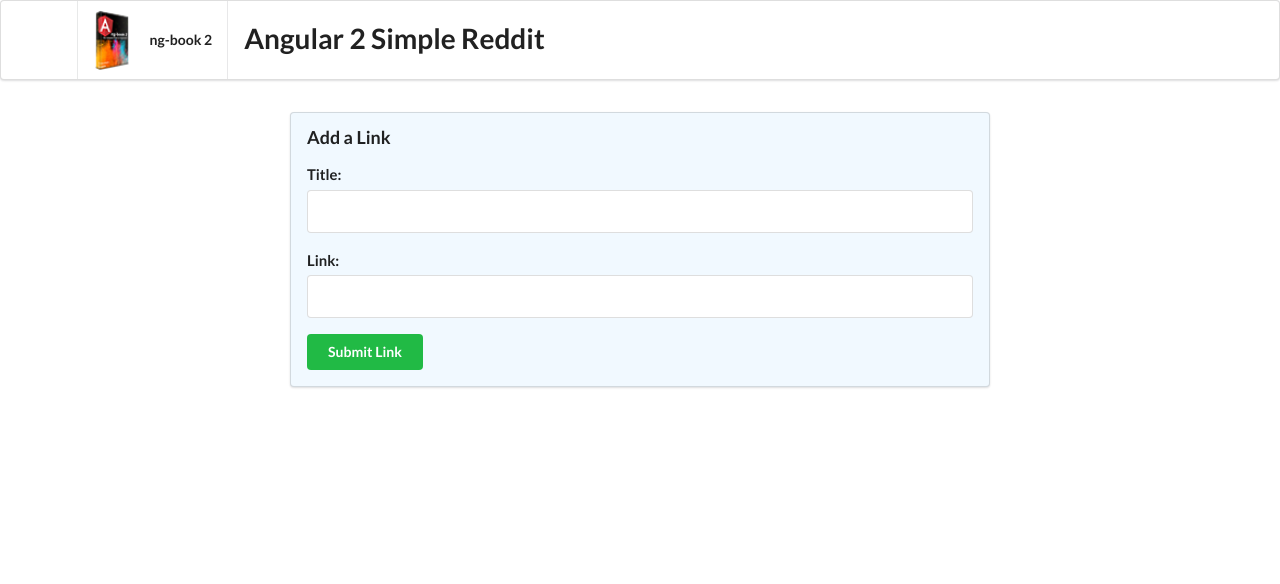
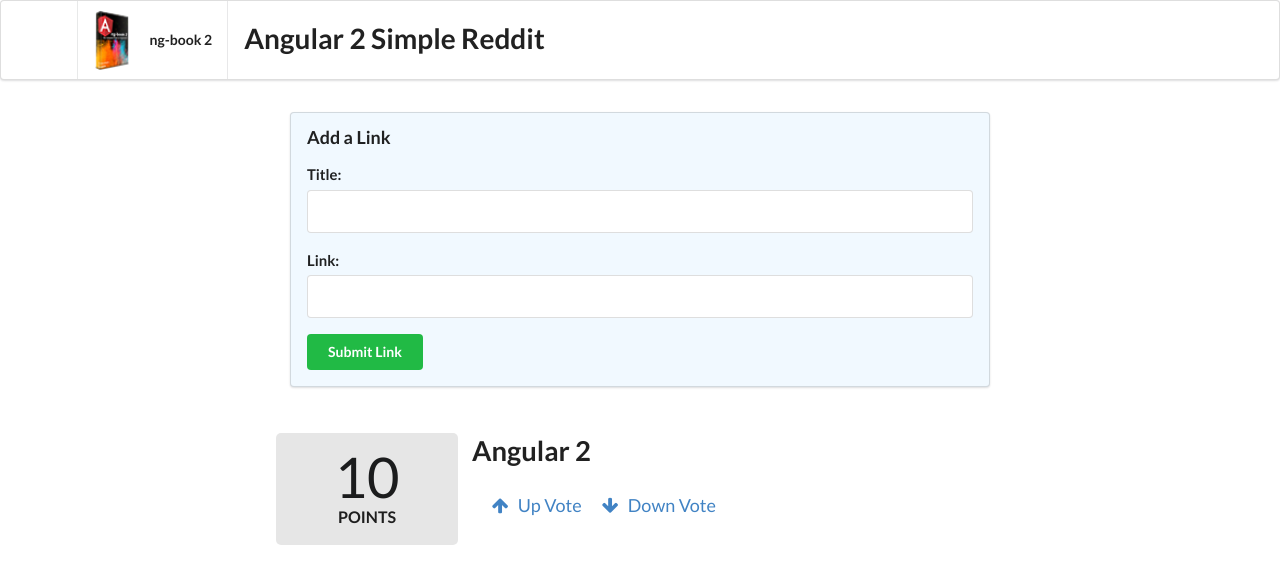
Before and after one commit to JackEdwardLyons/voting-app, an Angular app: page / in a window 1280 px wide. Shown: the top 584 px of the page. Built offline with nearby package versions, Linux system fonts and the light colour scheme.

Commit message:
create basic upvote, downvote component

```diff
--- a/src/app/app.component.html
+++ b/src/app/app.component.html
@@ -22,3 +22,8 @@
               Submit Link
     </button>
 </form>
+
+<div class="ui grid posts">
+  <app-article>
+  </app-article>
+</div>
--- a/src/app/app.component.ts
+++ b/src/app/app.component.ts
@@ -1,4 +1,5 @@
 import { Component } from '@angular/core';
+
 
 @Component({
   selector: 'app-root',
--- a/src/app/article/article.component.html
+++ b/src/app/article/article.component.html
@@ -1,3 +1,41 @@
-<p>
-  article works!
-</p>
+<!-- Votes Element -->
+<div class="four wide column center aligned votes">
+  <div class="ui statistic">
+    <div class="value">
+      {{ votes }}
+    </div>
+    <div class="label">
+      Points
+    </div>
+  </div>
+</div>
+<!-- end Votes Element -->
+
+<!-- Title Card Element -->
+<div class="twelve wide column">
+  <a class="ui large header" href="{{ link }}">
+    {{ title }}
+  </a>
+  <ul class="ui big horizontal list voters">
+
+    <!-- Upvote -->
+    <li class="item">
+      <a href (click)="voteUp()">
+        <i class="arrow up icon"></i>
+        Up Vote
+      </a>
+    </li>
+    <!-- end Upvote -->
+
+    <!-- Downvote -->
+    <li class="item">
+      <a href (click)="voteDown()">
+        <i class="arrow down icon"></i>
+         Down Vote
+      </a>
+    </li>
+    <!-- end Downvote -->
+
+  </ul>
+</div>
+<!-- end Title Card Element -->
--- a/src/app/article/article.component.ts
+++ b/src/app/article/article.component.ts
@@ -3,11 +3,29 @@ import { Component, OnInit } from '@angular/core';
 @Component({
   selector: 'app-article',
   templateUrl: './article.component.html',
-  styleUrls: ['./article.component.css']
+  styleUrls: ['./article.component.css'],
+  host: {
+    class: 'row'
+  }
 })
 export class ArticleComponent implements OnInit {
+  votes: number;
+  title: string;
+  link: string;
 
-  constructor() { }
+  constructor() {
+    this.title = "Angular 2";
+    this.link = "http://angular.io";
+    this.votes = 10;
+  }
+
+  voteUp() {
+    this.votes += 1;
+  }
+
+  voteDown() {
+    this.votes -= 1;
+  }
 
   ngOnInit() {
   }
```
